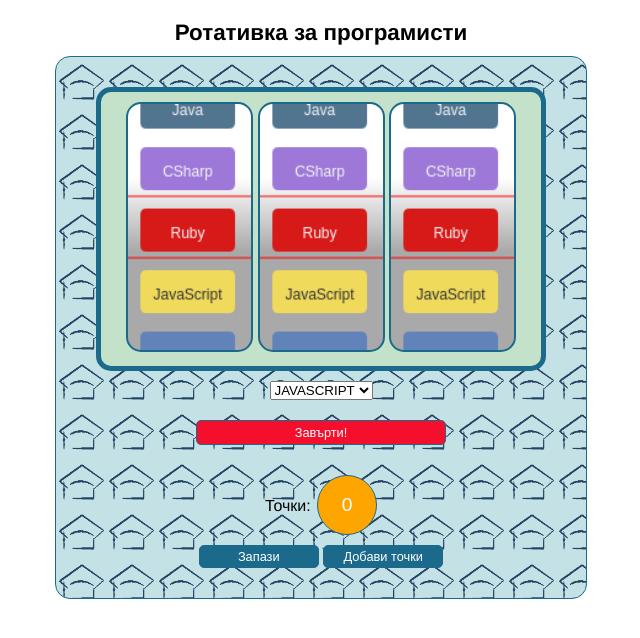
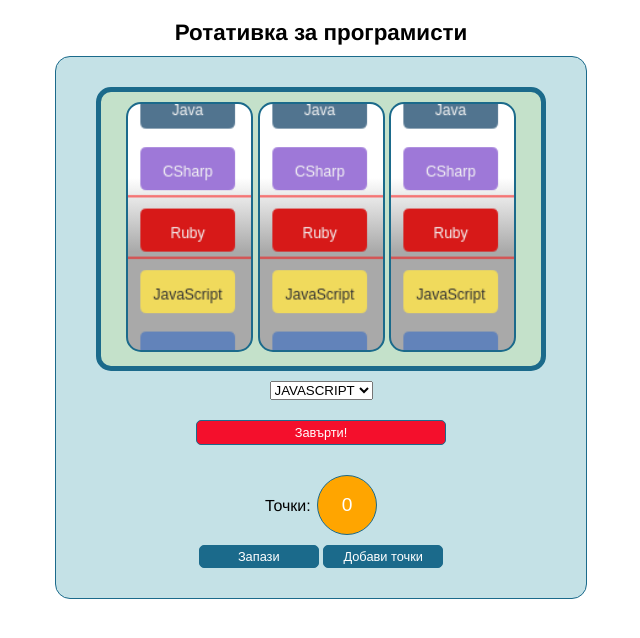
Before and after one commit to TeamCockscombCrested/JSGame, a PHP site: page /jsgame.html in a window 1280 px wide. Shown: the top 638 px of the page, without its empty margins (319-959 px from the left). Run offline with PHP 8.4, Linux system fonts and the light colour scheme.

Commit message:
малка актуализация на бекграунда
по-добре да е по-изчистен

```diff
--- a/css/default.css
+++ b/css/default.css
@@ -13,9 +13,6 @@ header
 
 body section.slot-section
 {
-	background-image: url("../img/slotBackground.png");
-	background-repeat: repeat;
-	background-size: 50px 50px;
 	padding: 20px 15px 30px 15px;
 }
 
```
